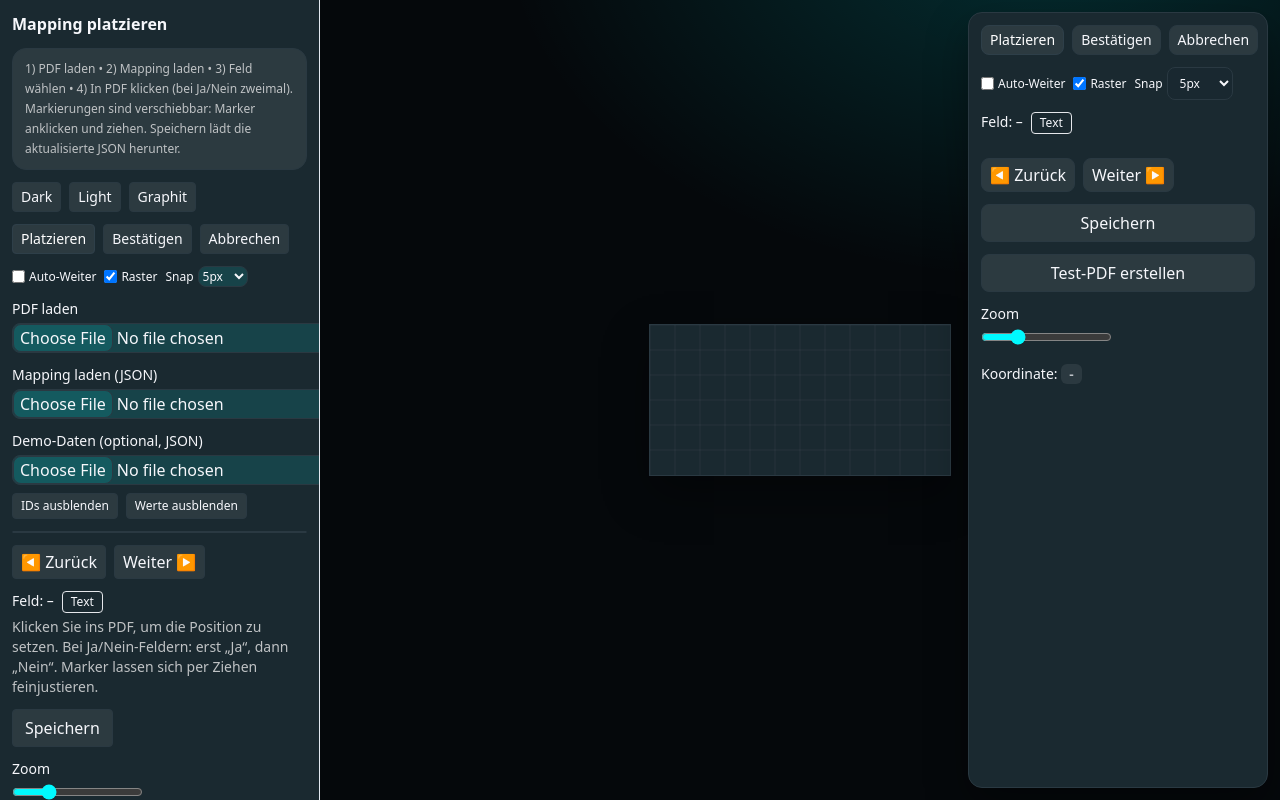
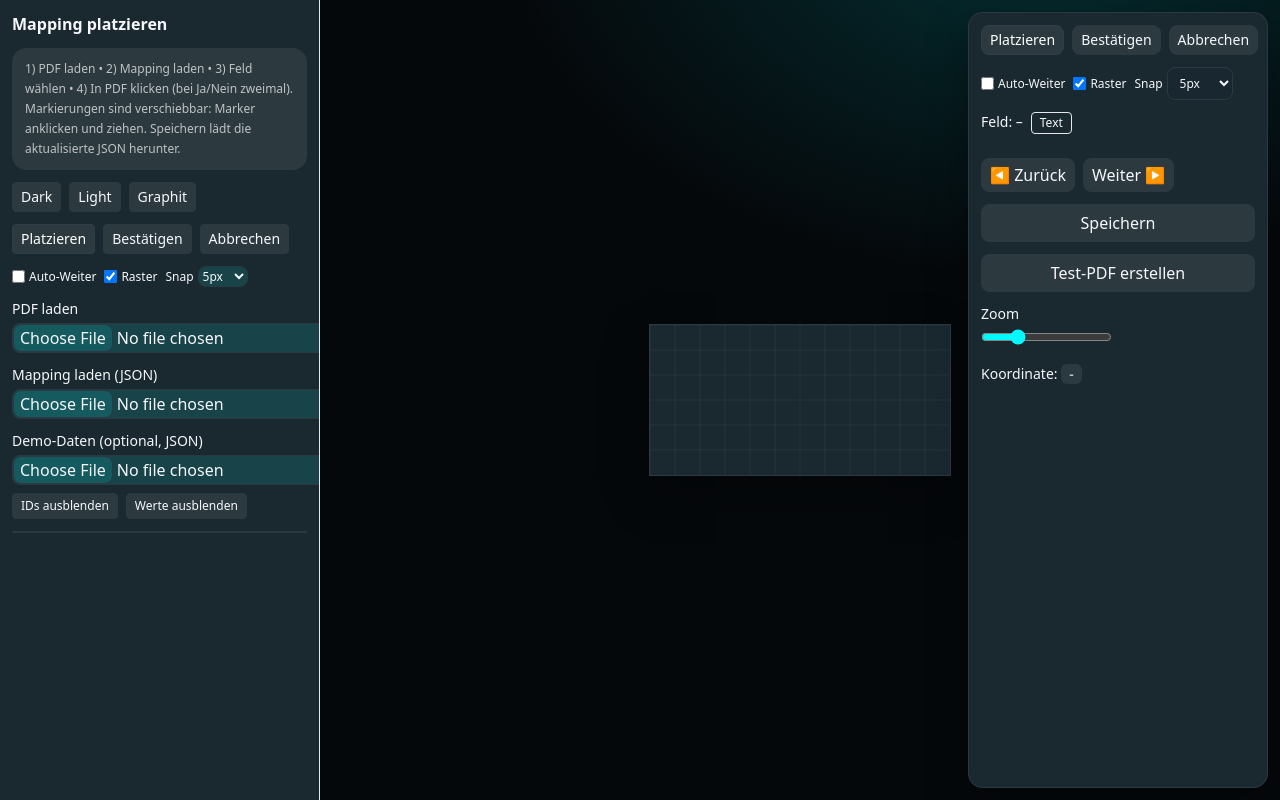
Before and after one commit to promptarchitekt/dev-pdf-mapping-app, a Next.js app: page / in a window 1280 px wide. Built offline with nearby package versions, Linux system fonts and the light colour scheme.

Commit message:
chore(ui): remove duplicate left-side controls; keep only loaders + help

```diff
--- a/components/PdfMapper.tsx
+++ b/components/PdfMapper.tsx
@@ -485,26 +485,7 @@ export default function PdfMapper() {
           </div>
         </div>
 
-        <div className="flex gap-2">
-          <button className="px-2 py-1 border rounded" onClick={()=>{ setIdx(Math.max(0, idx-1)); setAwaitingFalse(false); }}>◀ Zurück</button>
-          <button className="px-2 py-1 border rounded" onClick={()=>{ setIdx(Math.min(fields.length-1, idx+1)); setAwaitingFalse(false); }}>Weiter ▶</button>
-        </div>
-
-        <div className="text-sm">
-          <div>Feld: <span className="font-medium">{current?.id ?? "–"}</span>
-            <span className="ml-2 inline-block text-xs px-2 py-0.5 rounded border">{displayType(current)}</span>
-          </div>
-          <p className="text-slate-600 mt-1">Klicken Sie ins PDF, um die Position zu setzen. Bei Ja/Nein‑Feldern: erst „Ja“, dann „Nein“. Marker lassen sich per Ziehen feinjustieren.</p>
-        </div>
-
-        <button className="px-3 py-1.5 border rounded" onClick={saveMapping}>Speichern</button>
-
-        <div>
-          <label className="block text-sm mb-1">Zoom</label>
-          <input type="range" min={0.5} max={2.5} defaultValue={scale} step={0.1} onChange={(e)=>zoomChanged(parseFloat(e.target.value))} />
-        </div>
-
-        <div className="text-sm">Koordinate: <code>{hoverXY ? `x=${hoverXY.x}, y=${hoverXY.y}` : '-'}</code></div>
+        {/* Duplikate entfernt: Navigation, Feldinfo, Speichern, Zoom, Koordinate sind nur rechts sichtbar. */}
       </aside>
 
       <main className="app-main grid place-items-center">
```
